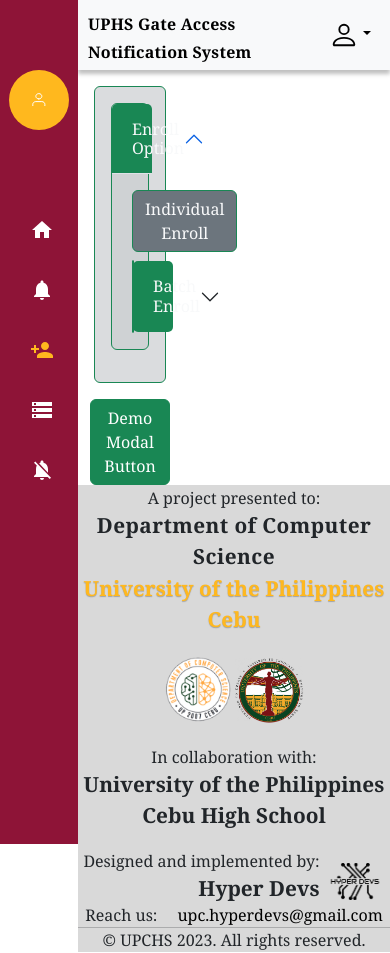
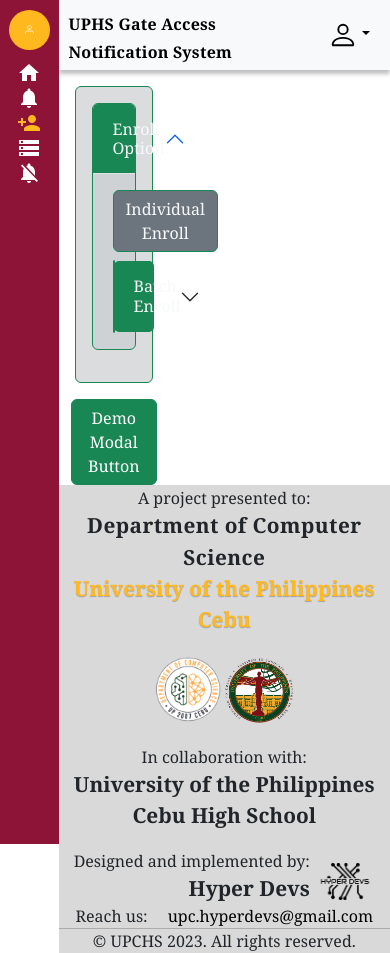
Before and after one commit to Hyper-Devs/Hyper-Devs, a React (Create React App) app in the folder client/: page /enroll in a window 390 px wide. Built offline with nearby package versions, Linux system fonts and the light colour scheme; sample sign-in values are in the browser's storage.

Commit message:
small changes in Sidebar responsiveness

```diff
--- a/client/src/Components/Dashboard/Box.css
+++ b/client/src/Components/Dashboard/Box.css
@@ -189,7 +189,7 @@
     }
 
     .entrance-exit .text {
-        font-size: 1.2rem;
+        font-size: 1rem;
     }
 
 }
@@ -210,3 +210,10 @@
         padding-right: 15px;
     }
 }
+
+@media (max-width: 250px) {
+    .entrance-exit .text {
+        font-size: 0.5rem;
+    }
+
+}
--- a/client/src/Components/Sidebar/Sidebar.css
+++ b/client/src/Components/Sidebar/Sidebar.css
@@ -1,13 +1,13 @@
 .newsidebar-container{
     height: 100%;
-    width: 250px;
+    width: 15%;
     background-color: #8E1437;
 }
 
 .newsidebar-content{
     position: fixed;
     height: 100%;
-    width: 250px;
+    width: 15%;
     background-color: #8E1437;
 }
 
@@ -56,18 +56,18 @@
     color: #FFB81E;
 }
 
-@media (max-width: 450px) {
+@media (max-width: 950px) {
 
-    .newsidebar-container{
-        width: 20%;
-    }
-
-    .newsidebar-content{
-        width: 20%;
+    .newsidebar-header{
+        height:  150px;
     }
 
     .newsidebar-header img{
-        height: 30%;
+        width: 70%;
+    }
+
+    .sidebar-list .items{
+        padding-left: 0;
     }
 
     .items #title{
@@ -79,3 +79,63 @@
     }
 
 }
+
+@media (max-width: 850px) {
+
+    .newsidebar-header{
+        height: 100px;
+    }
+
+    .newsidebar-header img{
+        width: 70%;
+    }
+
+}
+
+@media (max-width: 750px) {
+
+    .sidebar-list .items{
+        height: 43px;
+    }
+
+}
+
+@media (max-width: 550px) {
+
+    .newsidebar-header {
+        height: 80px;
+    }
+
+    .newsidebar-header img{
+        width: 70%;
+    }
+
+    .sidebar-list .items{
+        height: 36px;
+    }
+
+}
+
+@media (max-width: 450px) {
+
+    .newsidebar-header {
+        height: 60px;
+    }
+
+    .sidebar-list .items{
+        height: 25px;
+    }
+
+}
+
+@media (max-width: 350px) {
+
+    .newsidebar-header {
+        height: 40px;
+    }
+
+    .sidebar-list .items{
+        height: 22px;
+    }
+
+}
```
